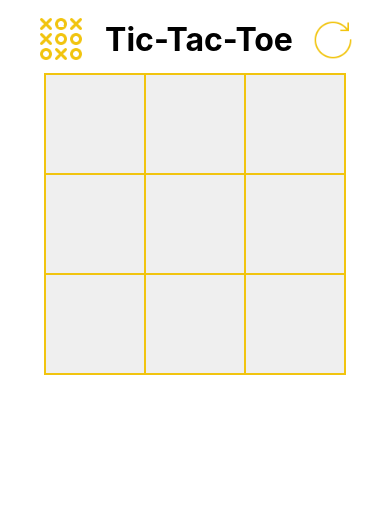
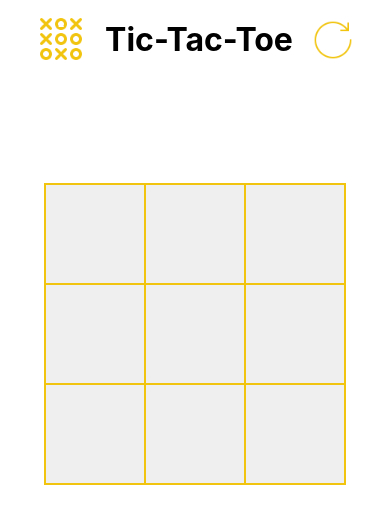
Before and after one commit to Alexeyitm/tic-tac-toe, a React (Create React App) app: page / in a window 390 px wide. Shown: the top 524 px of the page. Built offline with nearby package versions, Linux system fonts and the light colour scheme.

Commit message:
feat: add adaptive margin

```diff
--- a/src/components/Grid/Grid.css
+++ b/src/components/Grid/Grid.css
@@ -8,6 +8,7 @@
 
 @media screen and (max-width: 768px) {
   .grid {
+    margin-top: 80px;
     grid-template-columns: repeat(3, 150px);
     grid-template-rows: repeat(3, 150px);
   }
@@ -15,6 +16,7 @@
 
 @media screen and (max-width: 500px) {
   .grid {
+    margin-top: 120px;
     grid-template-columns: repeat(3, 100px);
     grid-template-rows: repeat(3, 100px);
   }
--- a/src/components/Popup/Popup.css
+++ b/src/components/Popup/Popup.css
@@ -1,6 +1,6 @@
 .popup {
   position: fixed;
-  height: 130vh;
+  height: 150vh;
   width: 100vw;
   background: rgba(0,0,0,0.8);
   visibility: hidden;
```
